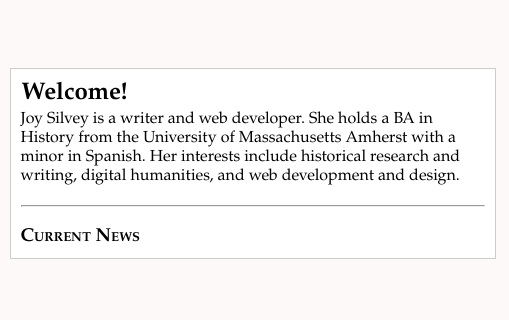
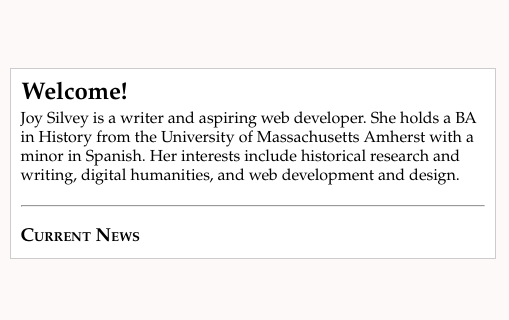
Before and after one commit to silveyjoy/silveyjoy.github.io, a plain HTML site: page index.html in a window 1280 px wide. Shown: the part 263-583 px from the top of the page, 771-1280 px from the left. Drawn offline with Linux system fonts and the light colour scheme.

Commit message:
Update index.html

```diff
--- a/index.html
+++ b/index.html
@@ -29,7 +29,7 @@
       <td id="welcome_text">
         <div>
           <h2 style="padding: 1px;">Welcome!</h2>
-          <p>Joy Silvey is a writer and web developer. She holds a BA in History
+          <p>Joy Silvey is a writer and aspiring web developer. She holds a BA in History
           from the University of Massachusetts Amherst with a minor in Spanish.
           Her interests include historical research and writing, digital humanities,
           and web development and design.</p>
```
